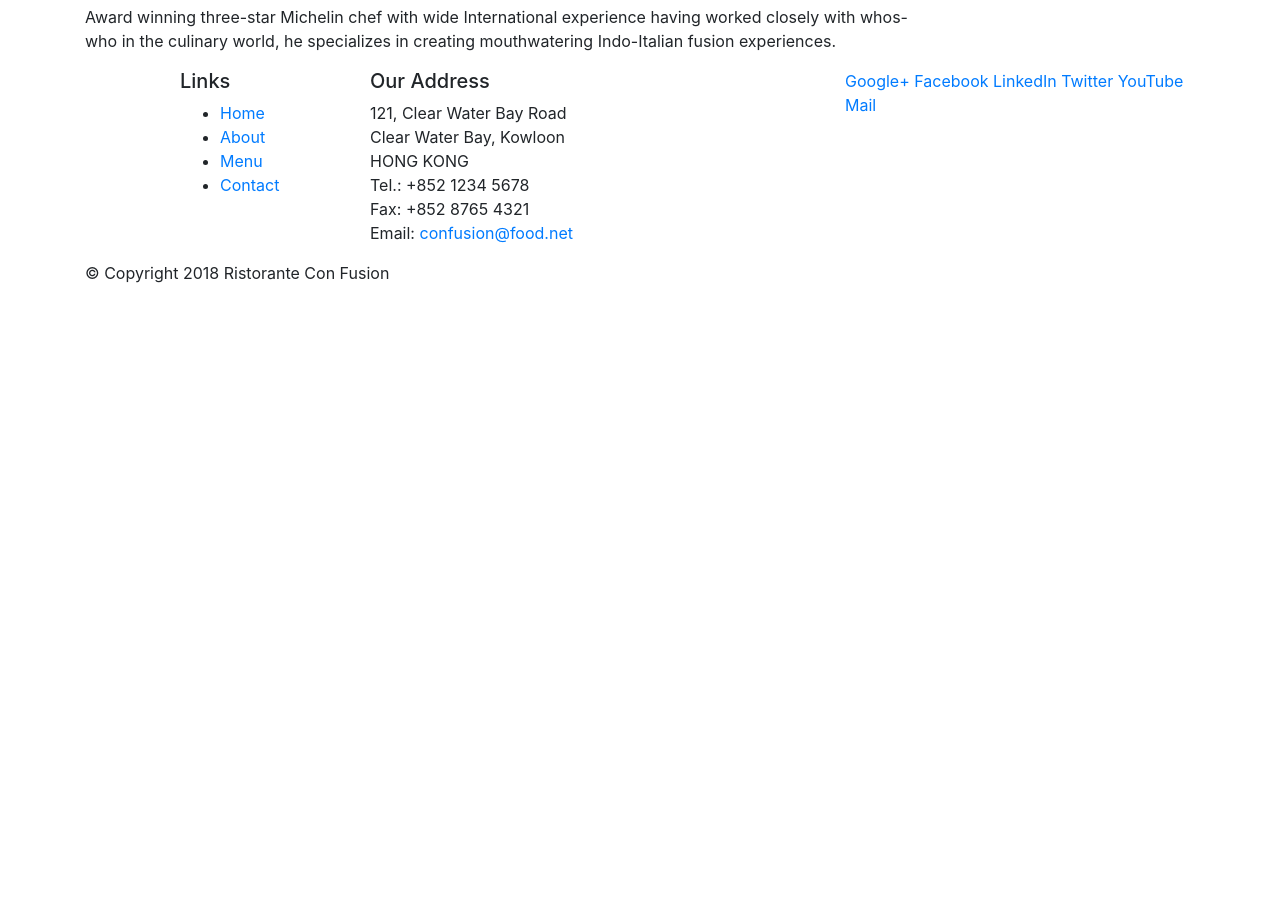
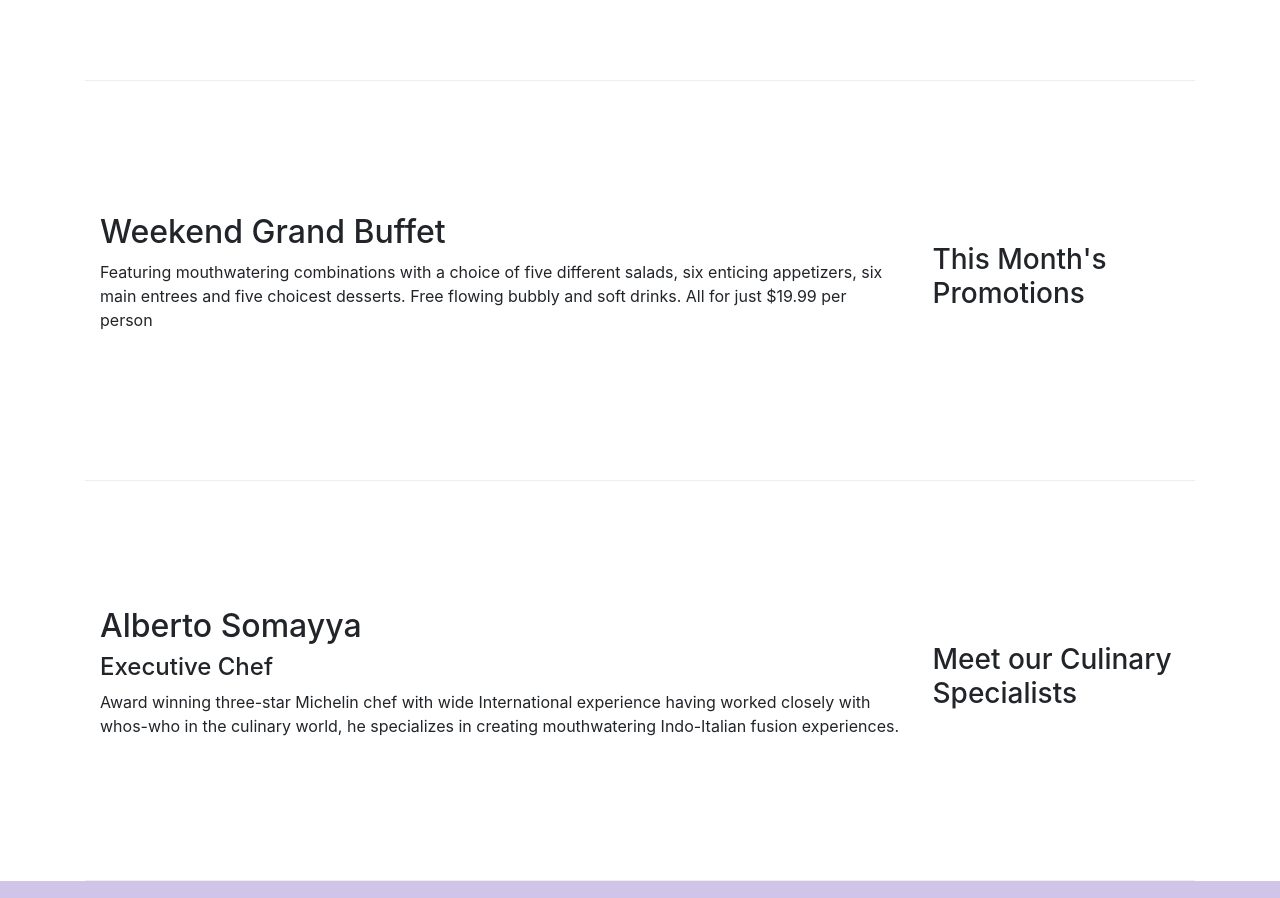
Before and after one commit to manjushatr/boostrapone, a website: page index.html in a window 1280 px wide. Shown: the part 603-1501 px from the top of the page. Before the commit the page ends 904 px from the top, so only its background shows below. Drawn offline with nearby package versions, Linux system fonts and the light colour scheme.

Commit message:
Bootstrap grid part 2

```diff
--- /dev/null
+++ b/css/styles.css
@@ -0,0 +1,30 @@
+.row-header{
+    margin:0px auto;
+    padding:0px;
+}
+
+.row-content {
+    margin:0px auto;
+    padding: 50px 0px 50px 0px;
+    border-bottom: 1px ridge;
+    min-height:400px;
+}
+
+.footer{
+    background-color: #D1C4E9;
+    margin:0px auto;
+    padding: 20px 0px 20px 0px;
+}
+
+.jumbotron {
+    padding:70px 30px 70px 30px;
+    margin:0px auto;
+    background: #9575CD ;
+    color:floralwhite;
+}
+
+address{
+    font-size:80%;
+    margin:0px;
+    color:#0f0f0f;
+}
--- a/index.html
+++ b/index.html
@@ -10,13 +10,14 @@
 
      <!-- Bootstrap CSS -->
      <link rel="stylesheet" href="node_modules/bootstrap/dist/css/bootstrap.min.css">
+     <link href="css/styles.css" rel="stylesheet">
 </head>
 
 <body>
 
     <header class="jumbotron">
         <div class="container">
-            <div class="row">
+            <div class="row row-header">
                 <div class="col-12 col-sm-6">
                     <h1>Ristorante con Fusion</h1>
                     <p>We take inspiration from the World's best cuisines, and create a unique fusion experience. Our lipsmacking creations will tickle your culinary senses!</p>
@@ -28,7 +29,7 @@
     </header>
 
     <div class="container">
-        <div class="row">
+        <div class="row row-content align-items-center">
             <div  class="col-12 col-sm-4 order-sm-last col-md-3">
                 <h3>Our Lipsmacking Culinary Creations</h3>
             </div>
@@ -39,7 +40,7 @@
         </div>
 
 
-        <div class="row">
+        <div class="row row-content align-items-center">
             <div class="col-12 col-sm-4 order-sm-last col-md-3">
                 <h3>This Month's Promotions</h3>
             </div>
@@ -49,7 +50,7 @@
             </div>
         </div>
 
-        <div class="row">
+        <div class="row row-content align-items-center">
             <div class="col-12 col-sm-4 order-sm-last col-md-3">
                 <h3>Meet our Culinary Specialists</h3>
             </div>
@@ -61,12 +62,12 @@
         </div>
     </div>
 
-    <footer >
+    <footer class="footer">
         <div class="container" >
             <div class="row">
                 <div class="col-4 offset-1 col-sm-2">
                     <h5>Links</h5>
-                    <ul>
+                    <ul class="list-unstyled">
                         <li><a href="#">Home</a></li>
                         <li><a href="#">About</a></li>
                         <li><a href="#">Menu</a></li>
@@ -84,7 +85,7 @@
 		              Email: <a href="mailto:confusion@food.net">confusion@food.net</a>
 		           </address>
                 </div>
-                <div class="col-12 col-sm-4">
+                <div class="col-12 col-sm-4 align-self-center">
                     <div>
                         <a href="http://google.com/+">Google+</a>
                         <a href="http://www.facebook.com/profile.php?id=">Facebook</a>
@@ -95,7 +96,7 @@
                     </div>
                 </div>
            </div>
-           <div class="row">
+           <div class="row justify-content-center">
                 <div class="col-auto">
                     <p>© Copyright 2018 Ristorante Con Fusion</p>
                 </div>
```
